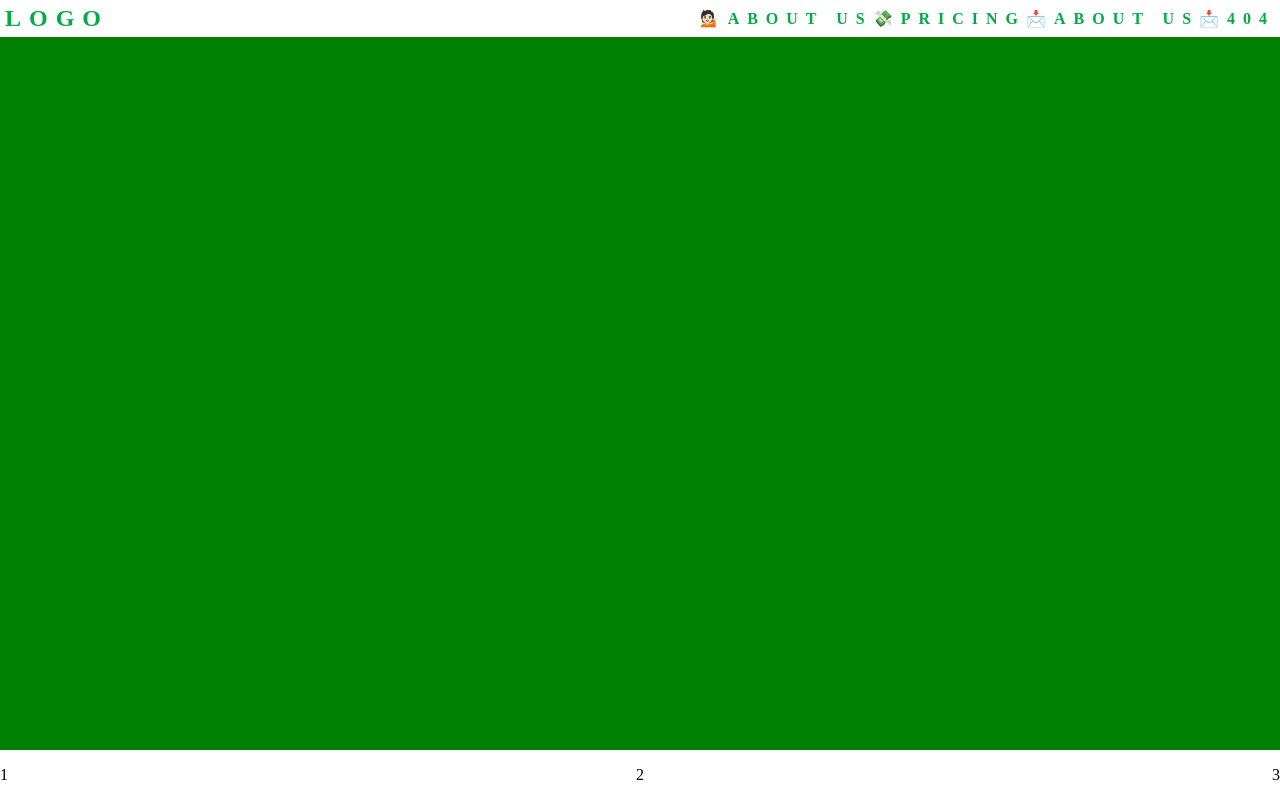
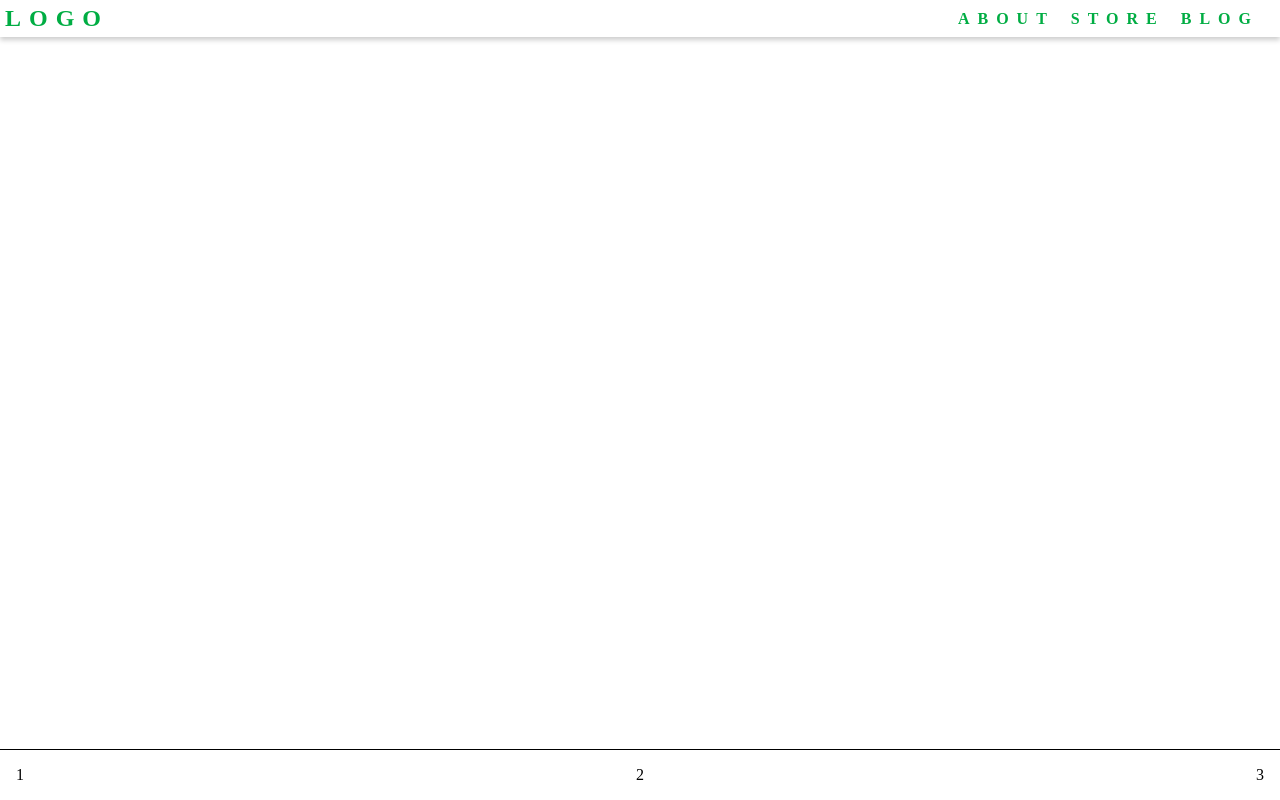
Before and after one commit to K20shores/responsive-gatsby-styled-components, a Gatsby site: page / in a window 1280 px wide. Before the commit this address had no page. Built offline with nearby package versions, Linux system fonts and the light colour scheme; Gatsby itself is replaced by a stand-in of ours.

Commit message:
exports, removing prop

```diff
--- a/src/components/Footer/footer.styled.js
+++ b/src/components/Footer/footer.styled.js
@@ -4,4 +4,6 @@ export const StyledFooter = styled.div`
   display: flex;
   flex-direction: row;
   justify-content: space-between;
+  border-top: 1px solid black;
+  padding: 0em 1em;
 `;
--- a/src/components/Layout/layout.js
+++ b/src/components/Layout/layout.js
@@ -6,7 +6,7 @@ import { StyledLayout, StyledContent } from './layout.styled';
 const Layout = ({ children }) => {
 
   return (
-    <Theme thing={true}>
+    <Theme>
       <StyledLayout>
         <Menu/>
         <StyledContent>
--- a/src/components/Layout/layout.styled.js
+++ b/src/components/Layout/layout.styled.js
@@ -1,6 +1,6 @@
 import styled from 'styled-components';
 
-export const StyledLayout = styled.div`
+const StyledLayout = styled.div`
   display: flex;
   flex-direction: column;
   height: 100vh;
@@ -8,9 +8,13 @@ export const StyledLayout = styled.div`
 }
 `;
 
-export const StyledContent = styled.div`
+const StyledContent = styled.div`
   display: flex;
   flex-direction: column;
   height: 100%;
-  background-color: green;
 `;
+
+export {
+  StyledContent,
+  StyledLayout
+}
--- a/src/components/Menu/menu.js
+++ b/src/components/Menu/menu.js
@@ -7,23 +7,15 @@ import { useOnClickOutside } from '../../hooks';
 let locations = [
   {
     url: "/",
-    icon: "💁🏻‍",
-    title: "About Us"
+    title: "About"
   },
   {
     url: "/",
-    icon: "💸",
-    title: "Pricing"
+    title: "Store"
   },
   {
     url: "/",
-    icon: "📩",
-    title: "About Us"
-  },
-  {
-    url: "/404",
-    icon: "📩",
-    title: "404"
+    title: "Blog"
   },
 ]
 
--- a/src/components/Menu/menu.styled.js
+++ b/src/components/Menu/menu.styled.js
@@ -5,7 +5,8 @@ const StyledMenu = styled.nav`
   flex-direction: row;
   justify-content: space-between;
   padding: 5px;
-  box-shadow: 0px 1px 5px rgba(0, 0, 0, 0.2);
+  box-shadow: 0px 3px 5px rgba(0, 0, 0, 0.2);
+  z-index: 100;
 
   a {
     font-size: 1.5rem;
@@ -54,9 +55,12 @@ const NavLi = styled.li`
   display: flex;
   flex-direction: column;
   justify-content: center;
+  padding-right: 1em;
+
   @media (max-width: ${({ theme }) => theme.breakpoints.tablet}) {
     text-align: center;
     margin: 0;
+    padding: 0;
   }
 `
 
--- a/src/theme.js
+++ b/src/theme.js
@@ -6,7 +6,15 @@ const theme = {
   // https://coolors.co/00ad43-cacfd6-2f2504-594e36-29339b
   colors: {
     green:"#00ad43", // Green Pantone
-    grey :"#00000055", // Light Slate Gray
+    grey :"#00000033", // Light Slate Gray
+    complementary1: "#0FFF6C",
+    complementary2: "#00DB55",
+    complementary3: "#AD005C",
+    complementary4: "#DB0075",
+    tetrad1: "#AD006B",
+    tetrad2: "#4200AD",
+    tetrad3: "#05FF66",
+    tetrad4: "#AD4200",
   },
   transitionSpeed: 0.4,
   fonts: ["sans-serif", "Roboto"],
```
Also changed, not shown: src/components/navbar.js (deleted, +0 -83 lines), static/hamburger.svg (deleted).
